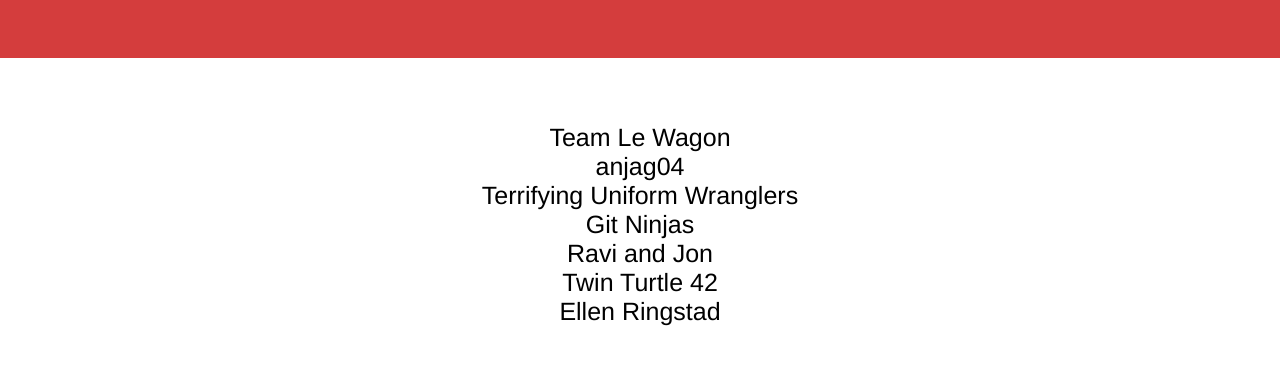
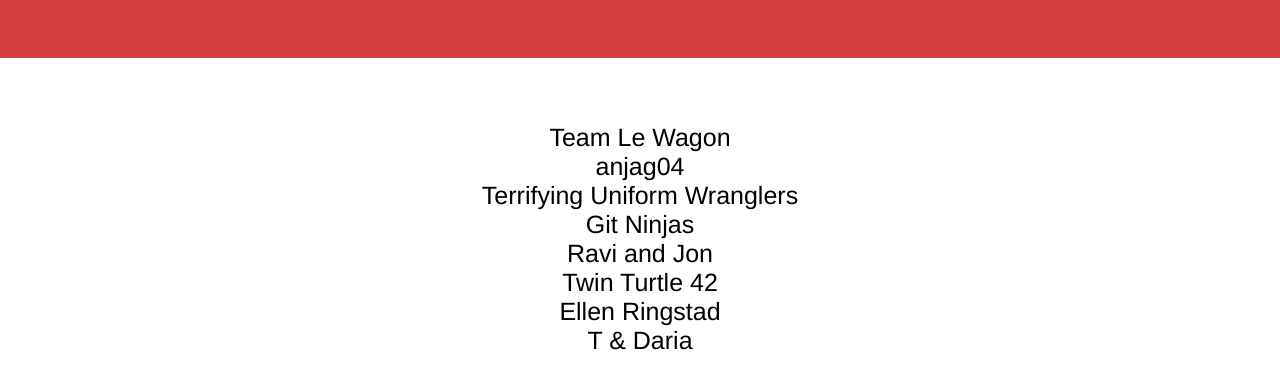
Before and after one commit to CharlyMartin/github_workshop, a plain HTML site: page index.html in a window 1280 px wide. Shown: the part 174-562 px from the top of the page. Drawn offline with Linux system fonts and the light colour scheme.

Commit message:
Adding our team name (T and Daria)

```diff
--- a/index.html
+++ b/index.html
@@ -26,6 +26,7 @@
         <li> Ravi and Jon</li>
         <li>Twin Turtle 42</li>
         <li>Ellen Ringstad</li>
+		<li>T & Daria</li>
         <!-- DON'T DELETE PREVIOUS TEAM NAMES THOUGH! -->
 
       </ul>
```
